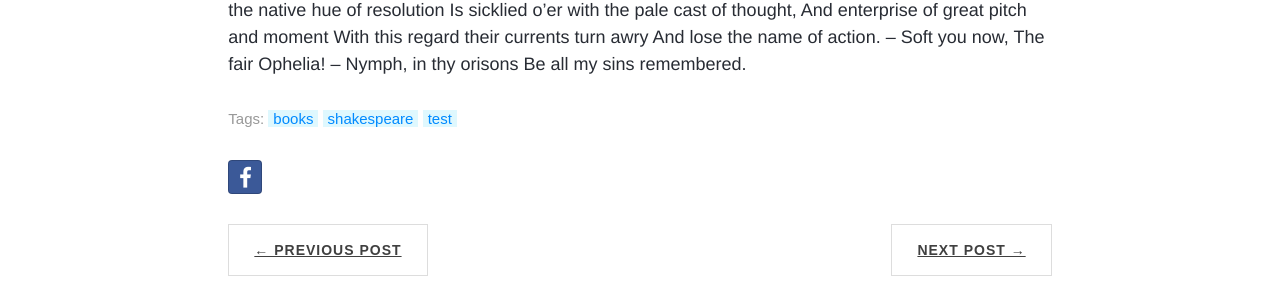
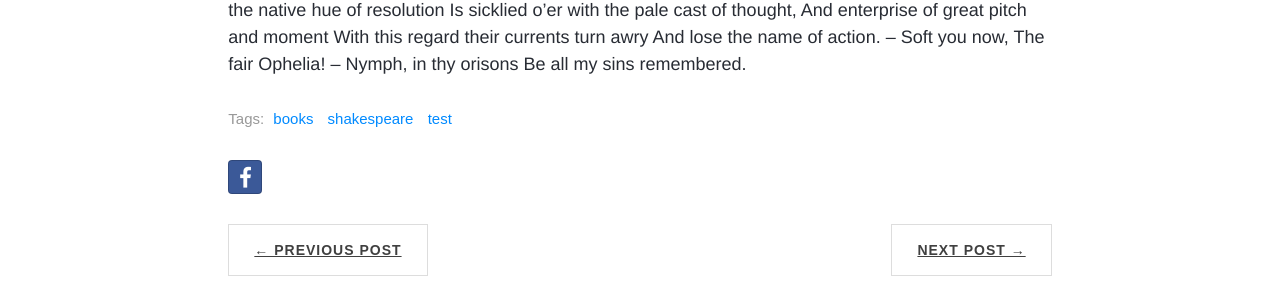
Before and after one commit to eliabruni/eliabruni.github.io, a Jekyll site: the page built from _posts/2015-02-13-hamlet-monologue.md, in a window 1280 px wide and 1216 px high. Shown: the part 647-947 px from the top of the window. Built offline with Jekyll 4.4.1, drawn with Linux system fonts in a browser that asks for light colours; nearby versions of some CDN libraries.

Commit message:
progress

```diff
--- a/css/main.css
+++ b/css/main.css
@@ -361,12 +361,14 @@ footer .theme-by {
 }
 
 .post-preview a {
+  background-color:transparent;
   text-decoration: none;
   color: #404040;
 }
 
 .post-preview a:focus,
 .post-preview a:hover {
+  background-color:transparent;
   text-decoration: none;
   color: {{ site.hover-col }};
 }
@@ -434,6 +436,7 @@ footer .theme-by {
 .blog-tags a {
   color: {{ site.link-col }};
   text-decoration: none;
+  background-color:transparent;
   padding: 0px 5px;
 }
 
```
